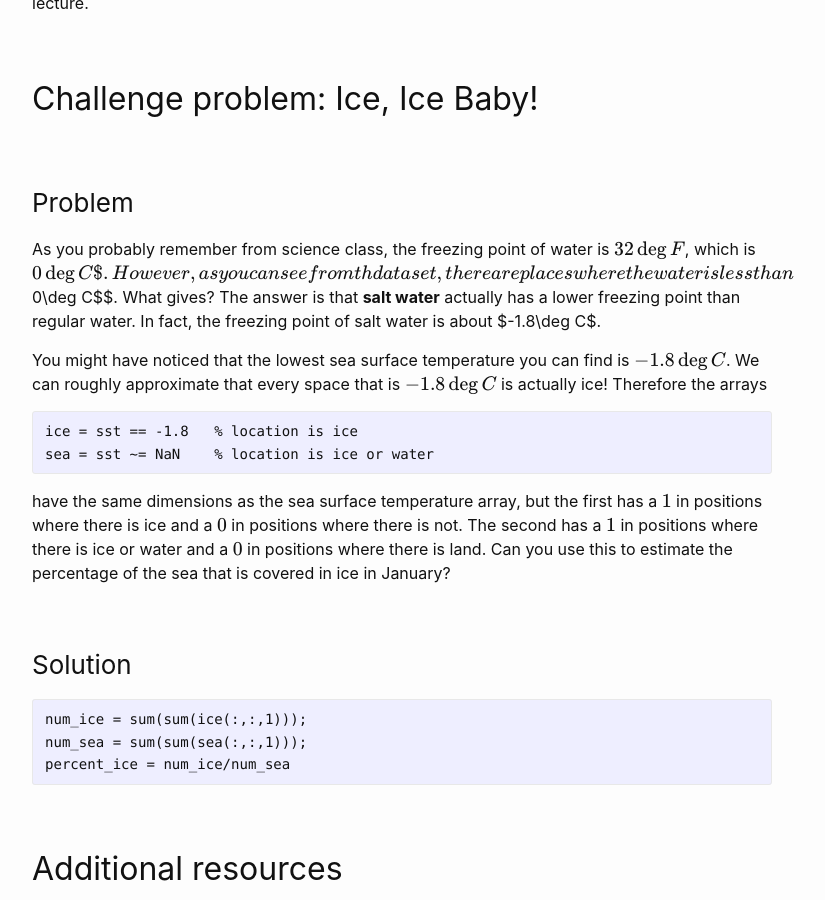
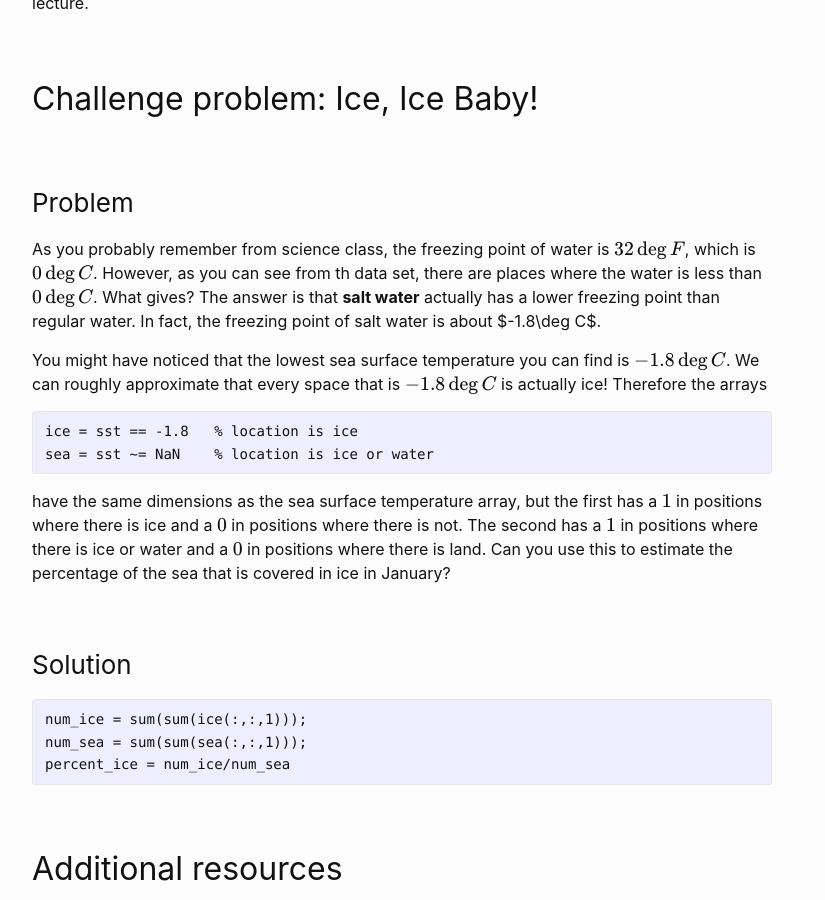
Before and after one commit to wcasper/math107spring2023, a Jekyll site: the page built from _worksheets/ws1/ws1.md, in a window 1280 px wide and 900 px high, scrolled down 4653 px. Shown: the whole window, without its empty margins (238-1063 px from the left). Built offline with Jekyll 4.4.1, drawn with Linux system fonts in a browser that asks for light colours.

Commit message:
fixed typo

```diff
--- a/_worksheets/ws1/ws1.md
+++ b/_worksheets/ws1/ws1.md
@@ -176,7 +176,7 @@ Make sure to remember this number!  You will find it useful for the self-assessm
 
 ### Problem
 
-As you probably remember from science class, the freezing point of water is $$32\deg F$$, which is $$0\deg C$.
+As you probably remember from science class, the freezing point of water is $$32\deg F$$, which is $$0\deg C$$.
 However, as you can see from th data set, there are places where the water is less than $$0\deg C$$.  What gives?
 The answer is that **salt water** actually has a lower freezing point than regular water.  In fact, the freezing point of salt water is about $-1.8\deg C$.
 
```
